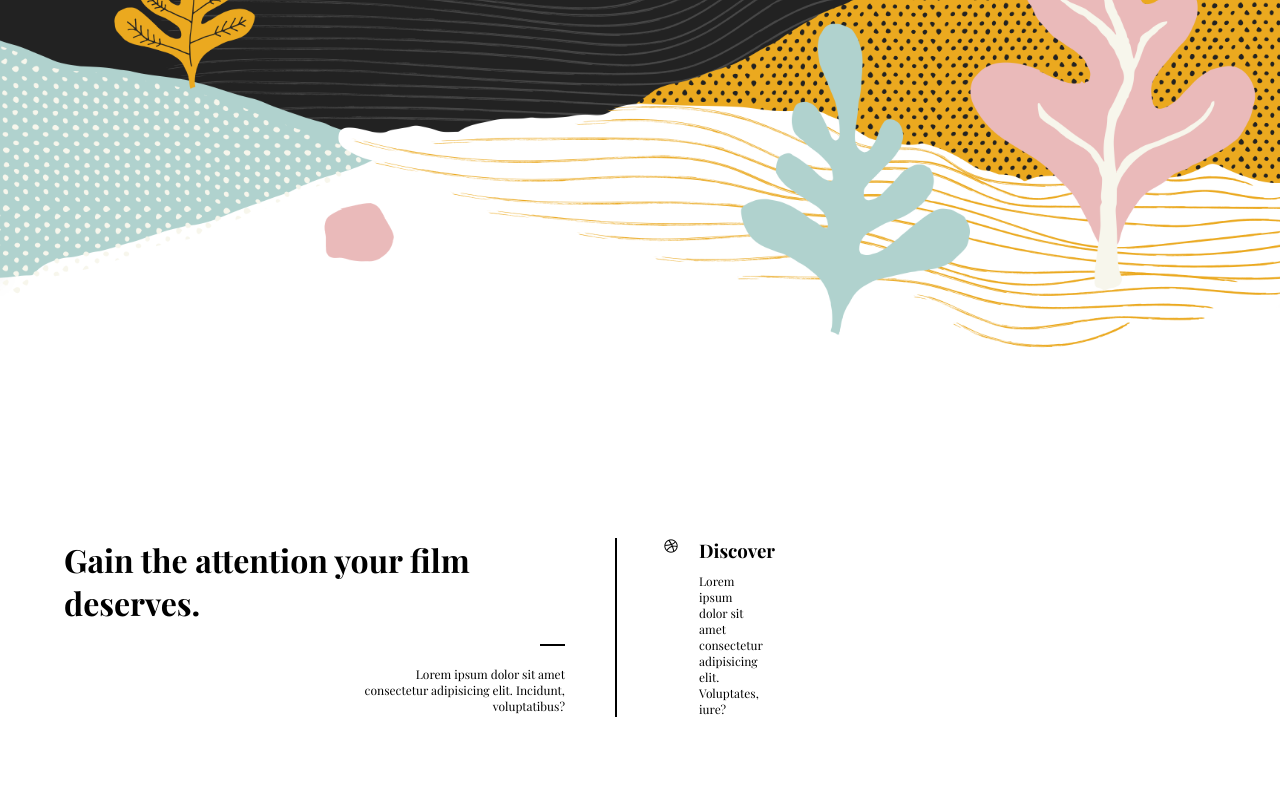
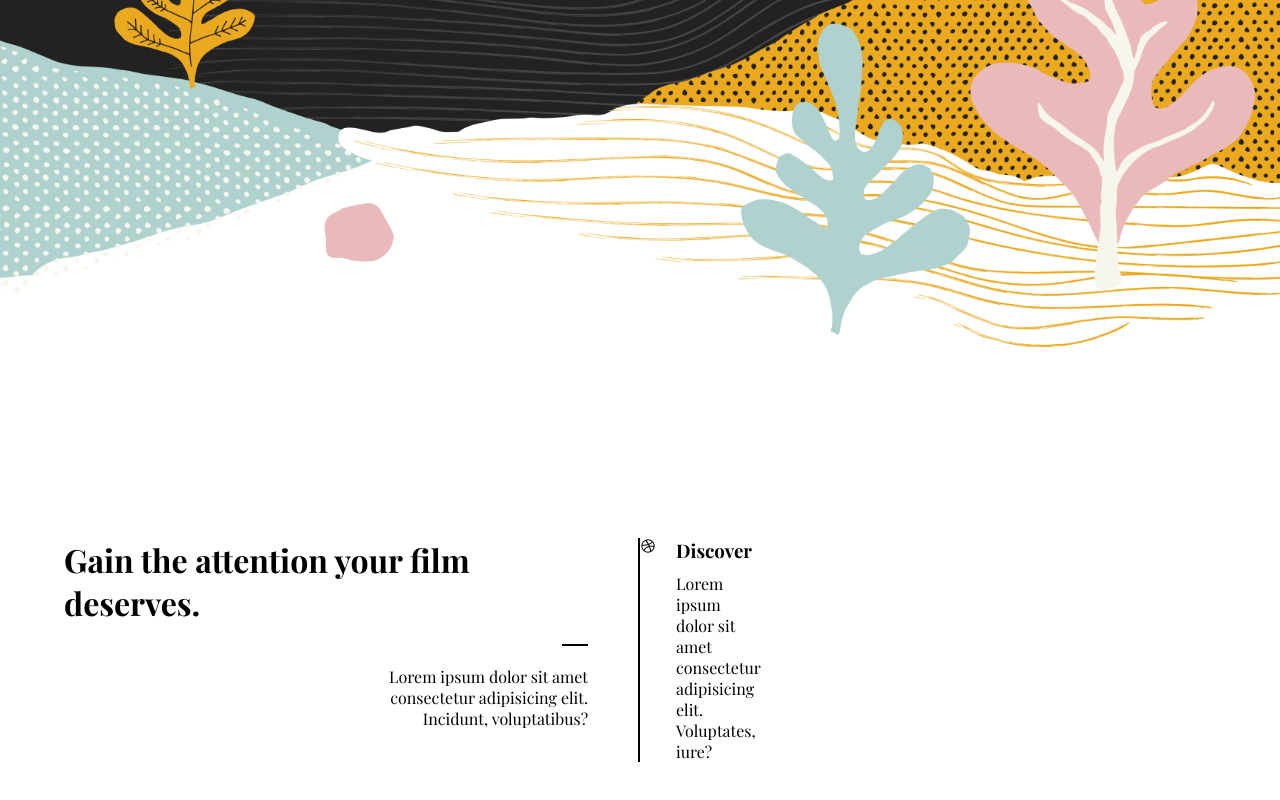
Before and after one commit to nilkamble/Snap-Sound, a plain HTML site: page index.html in a window 1280 px wide. Shown: the part 793-1593 px from the top of the page. Drawn offline with nearby package versions, Linux system fonts and the light colour scheme; a web font is replaced by a local one.

Commit message:
Update style.css

```diff
--- a/style.css
+++ b/style.css
@@ -93,13 +93,13 @@ html , body{
     flex-direction: column;
     align-items: flex-end;
     padding-right:50px ;
-    width: 48%;
+    width: 50%;
     border-right: 2px solid black;
 
 }
 .details .d-left p{
     width: 40%;
-    font-size: 12px;
+/*     font-size: 12px; */
     text-align: right;
 
 
@@ -111,7 +111,7 @@ html , body{
     margin: 20px 0;
 }
 .details .d-right{
-    width: 48%;
+    width: 50%;
 }
 .details .d-right .feat{
     display: flex;
@@ -120,7 +120,7 @@ html , body{
 }
 .feat p{
     margin-top: 10px;
-    font-size: 12px;
+/*     font-size: 12px; */
     width: 15%;
 }
    @media screen,(max-width:500px){
```
